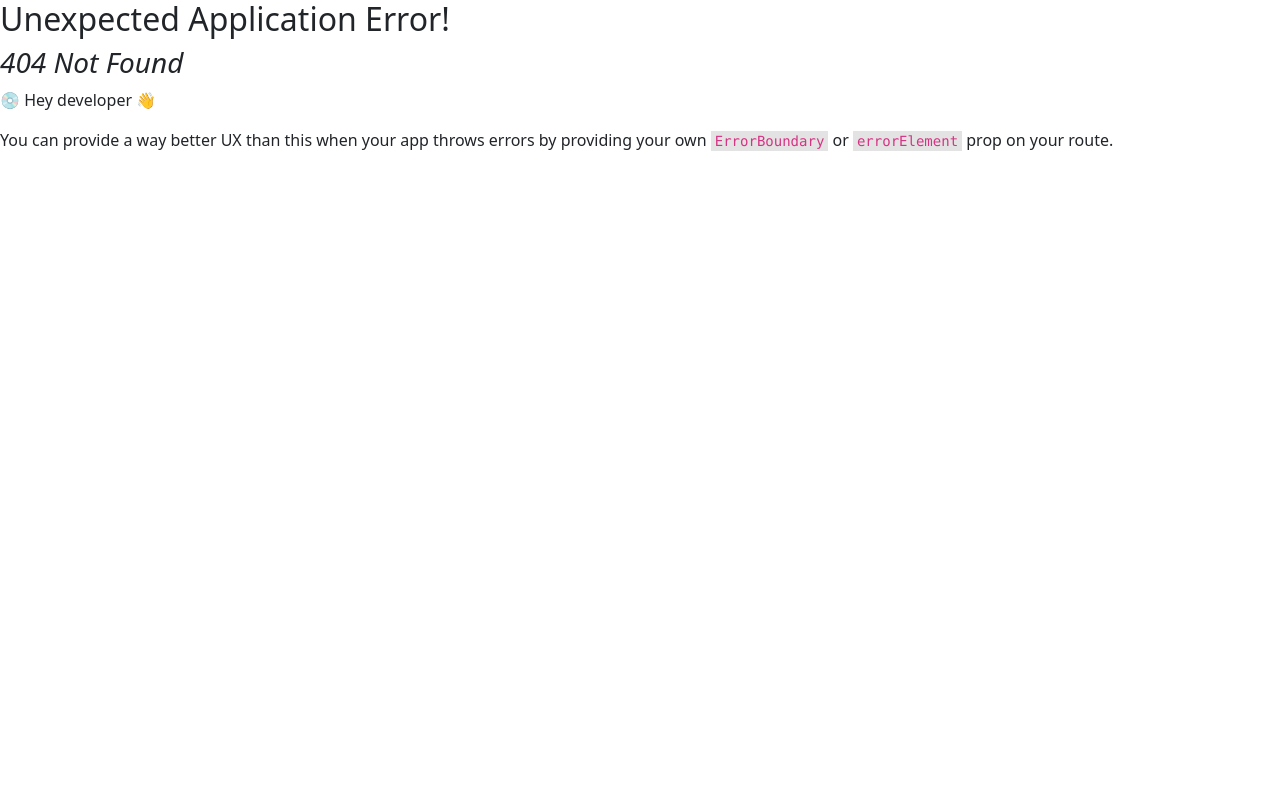
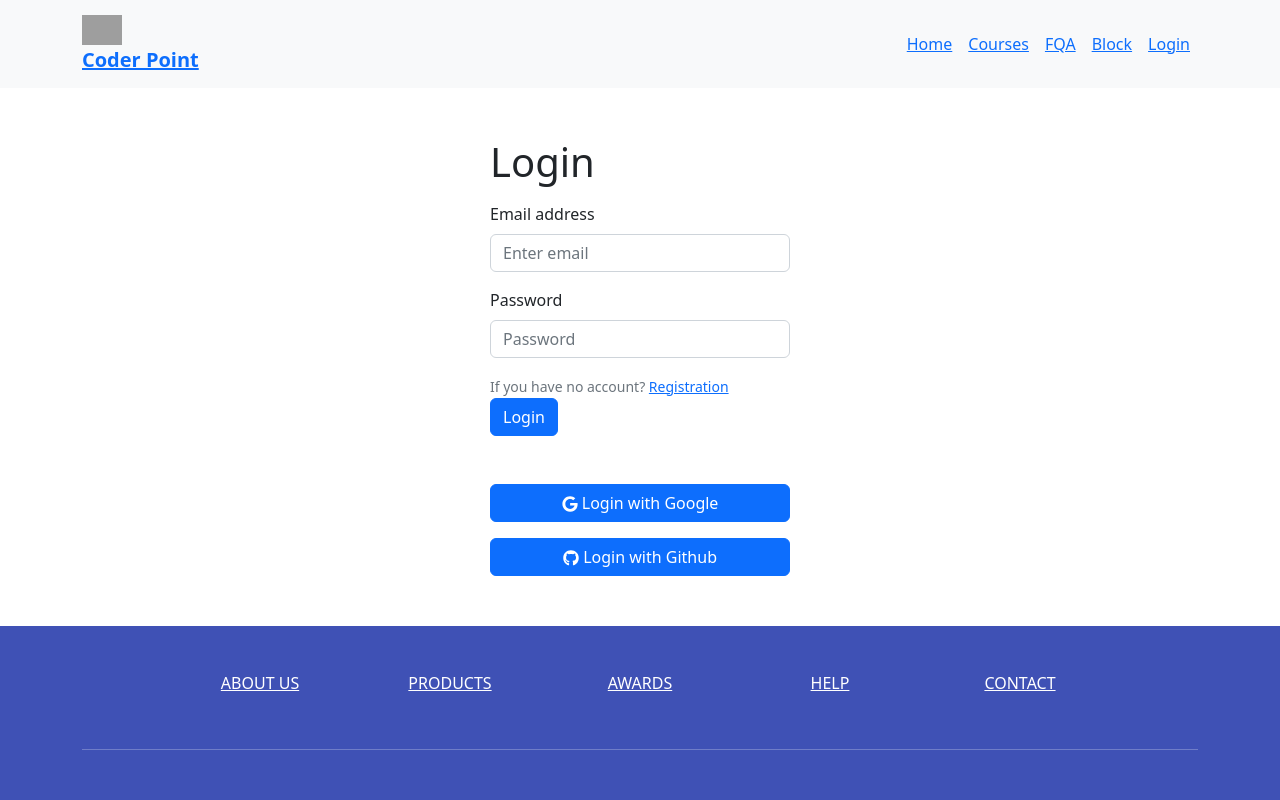
Before and after one commit to sagor-dh/Coder-Point-Client, a React (Create React App) app: page /login in a window 1280 px wide. Before the commit this address had no page. Shown: the top 800 px of the page. Built offline with nearby package versions, Linux system fonts and the light colour scheme; grey boxes are pictures that could not be loaded.

Commit message:
create login and registration page

```diff
--- a/package.json
+++ b/package.json
@@ -11,6 +11,7 @@
     "react": "^18.2.0",
     "react-bootstrap": "^2.5.0",
     "react-dom": "^18.2.0",
+    "react-icons": "^4.6.0",
     "react-router-dom": "^6.4.2",
     "react-scripts": "5.0.1",
     "swiper": "^8.4.4",
--- a/src/components/Header/Header.js
+++ b/src/components/Header/Header.js
@@ -31,6 +31,9 @@ function Header() {
                             <Nav.Link>
                                 <NavLink to='/block'>Block</NavLink>
                             </Nav.Link>
+                            <Nav.Link>
+                                <NavLink to='/login'>Login</NavLink>
+                            </Nav.Link>
                         </Nav>
                     </Navbar.Collapse>
                 </Container>
--- /dev/null
+++ b/src/components/Login/Login.css
@@ -0,0 +1,4 @@
+.form{
+    width: 300px;
+    margin: 50px auto;
+}
--- /dev/null
+++ b/src/components/Login/Login.js
@@ -0,0 +1,33 @@
+import React from 'react'
+import { Button, FormText } from 'react-bootstrap';
+import Form from 'react-bootstrap/Form';
+import { Link } from 'react-router-dom';
+import { FaGoogle, FaGithub } from "react-icons/fa";
+import './Login.css'
+
+function Login() {
+    return (
+        <div className='form'>
+            <Form >
+                <h1 className='mb-3'>Login</h1>
+                <Form.Group className="mb-3" controlId="formGroupEmail">
+                    <Form.Label>Email address</Form.Label>
+                    <Form.Control type="email" name='email' placeholder="Enter email" />
+                </Form.Group>
+                <Form.Group className="mb-3" controlId="formGroupPassword">
+                    <Form.Label>Password</Form.Label>
+                    <Form.Control type="password" name='password' placeholder="Password" />
+                </Form.Group>
+                <FormText>If you have no account? <Link to='/registration'>Registration</Link> </FormText>
+                <br />
+                <Button variant="primary" type="submit">Login</Button>
+            </Form>
+            <div>
+                <Button className='w-100 mt-5'><FaGoogle/> Login with Google </Button>
+                <Button className='w-100 mt-3'><FaGithub/> Login with Github </Button>
+            </div>
+        </div>
+    )
+}
+
+export default Login
--- /dev/null
+++ b/src/components/Registration/Registration.js
@@ -0,0 +1,31 @@
+import React from 'react'
+import { Button, FormText } from 'react-bootstrap';
+import Form from 'react-bootstrap/Form';
+import { Link } from 'react-router-dom';
+
+function Registration() {
+    return (
+        <div className='form'>
+            <Form >
+                <h1 className='mb-3'>Registration</h1>
+                <Form.Group className="mb-3" controlId="formGroupName">
+                    <Form.Label>Full Name</Form.Label>
+                    <Form.Control type="text" name='name' placeholder="Enter Name" />
+                </Form.Group>
+                <Form.Group className="mb-3" controlId="formGroupEmail">
+                    <Form.Label>Email address</Form.Label>
+                    <Form.Control type="email" name='email' placeholder="Enter email" />
+                </Form.Group>
+                <Form.Group className="mb-3" controlId="formGroupPassword">
+                    <Form.Label>Password</Form.Label>
+                    <Form.Control type="password" name='password' placeholder="Password" />
+                </Form.Group>
+                <FormText>If you have a already account? <Link to='/login'>Login</Link> </FormText>
+                <br />
+                <Button variant="primary" type="submit">Registration</Button>
+            </Form>
+        </div>
+    )
+}
+
+export default Registration
```
Also changed, not shown: src/routes/Router.js (+10 -0 lines), 1 other file (tests, documents, lock files or other folders).
